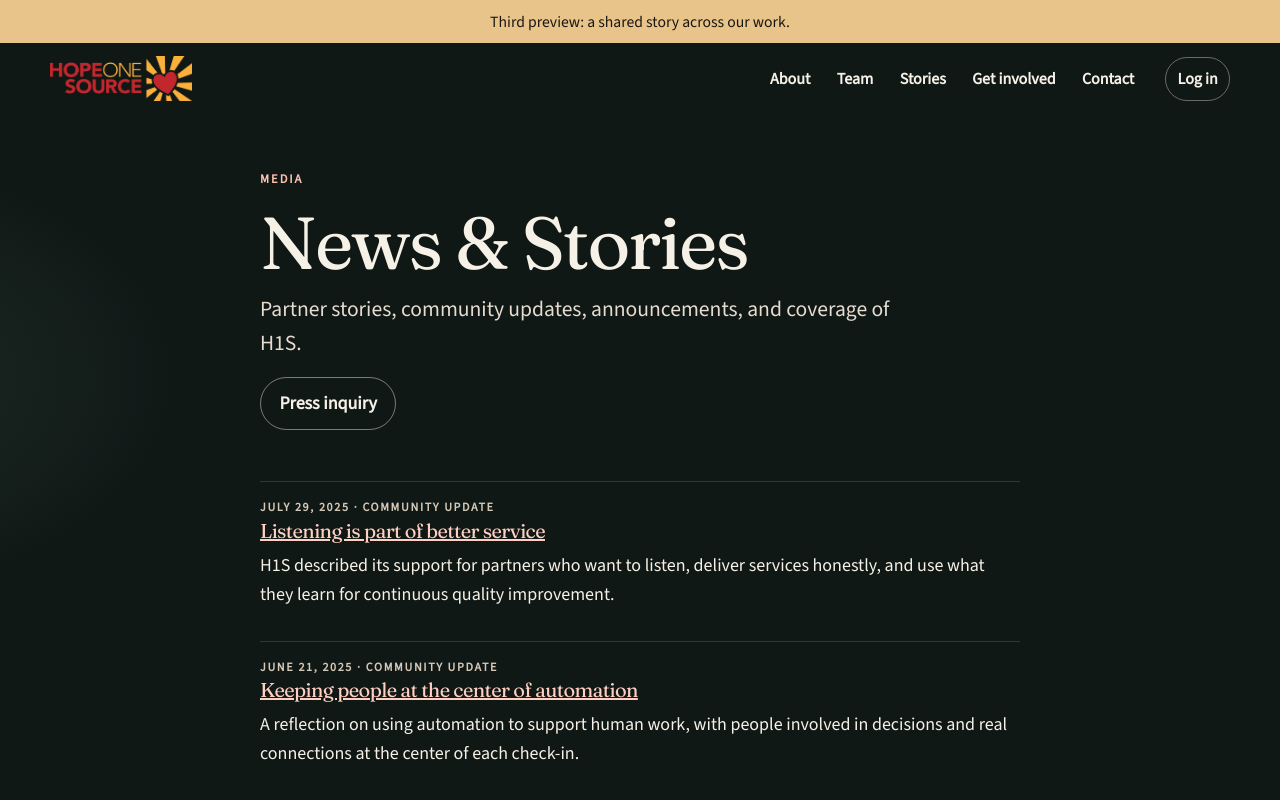
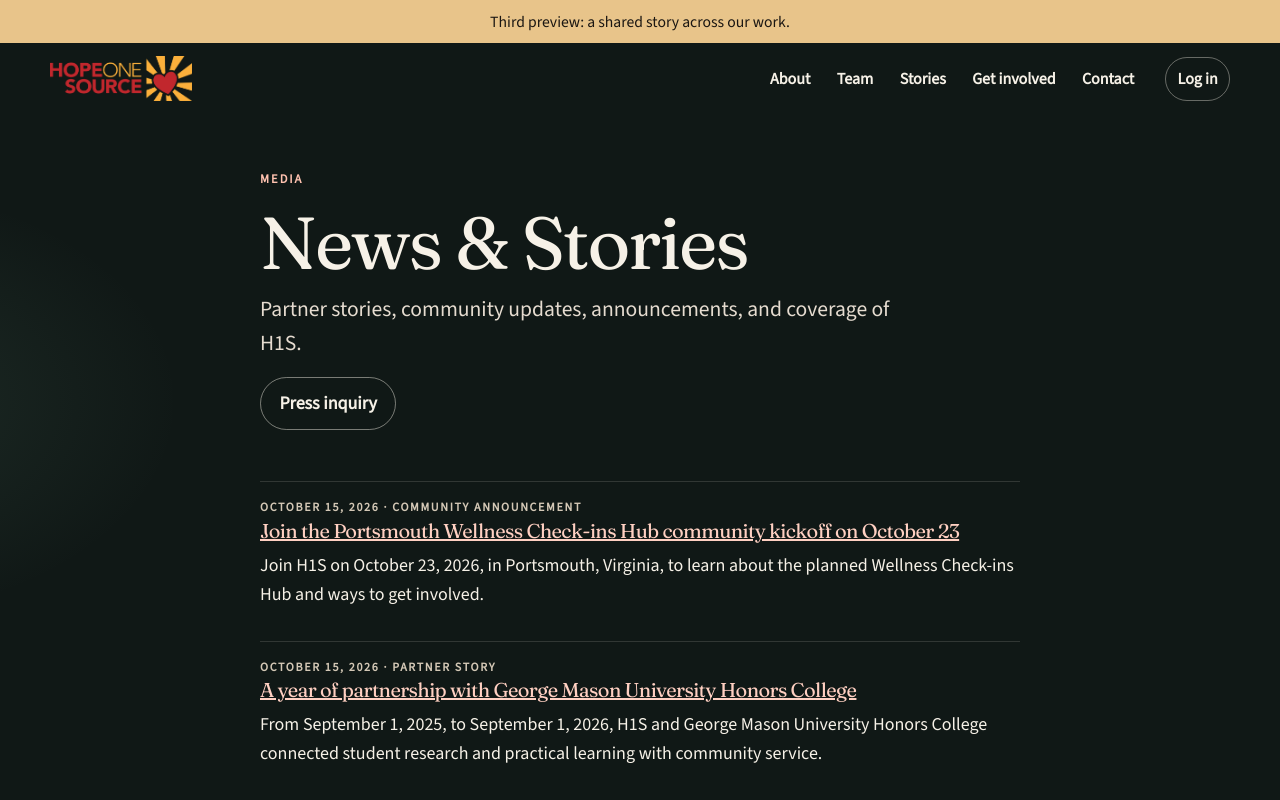
Before and after one commit to hopeonesource/hope1source.org, a React (Vite) app in the folder preview-v4/: page /press in a window 1280 px wide. Shown: the top 800 px of the page. Built offline with nearby package versions, Linux system fonts and the light colour scheme.

Commit message:
Add George Mason partnership and Portsmouth kickoff stories

```diff
--- a/preview-v4/src/content/press.js
+++ b/preview-v4/src/content/press.js
@@ -1,4 +1,5 @@
 import { pressArticleById } from './pressArticles.js'
+import { pressArticlesUpdates } from './pressArticlesUpdates.js'
 
 /** H1S releases live here; independent coverage stays with its publisher. */
 export const releases = [
@@ -165,6 +166,14 @@ export const communityUpdates = [
 // date follows precisely dated items in that same year/month; its label remains
 // at the source's known precision rather than inventing a month or day.
 export const newsItems = [
+  ...pressArticlesUpdates.map((article) => ({
+    date: article.date,
+    dateTime: article.dateTime,
+    title: article.title,
+    detail: article.description,
+    to: `/press/${article.id}`,
+    kind: article.kicker,
+  })),
   ...releases.map((item) => ({ ...item, kind: 'Announcement' })),
   ...coverage.map((item) => ({ ...item, kind: 'Coverage' })),
   ...communityUpdates.map((item) => ({ ...item, kind: 'Community update' })),
--- a/preview-v4/src/content/pressArticles.js
+++ b/preview-v4/src/content/pressArticles.js
@@ -1,7 +1,8 @@
 import { pressArticlesRecent } from './pressArticlesRecent.js'
 import { pressArticlesOlder } from './pressArticlesOlder.js'
+import { pressArticlesUpdates } from './pressArticlesUpdates.js'
 
-export const pressArticles = [...pressArticlesRecent, ...pressArticlesOlder]
+export const pressArticles = [...pressArticlesUpdates, ...pressArticlesRecent, ...pressArticlesOlder]
 
 export function pressArticleById(id) {
   return pressArticles.find((article) => article.id === id)
--- /dev/null
+++ b/preview-v4/src/content/pressArticlesUpdates.js
@@ -0,0 +1,75 @@
+/** New H1S stories; partnership dates are confirmed by H1S. */
+export const pressArticlesUpdates = [
+  {
+    id: 'portsmouth-community-kickoff',
+    legacyPaths: [],
+    title: 'Join the Portsmouth Wellness Check-ins Hub community kickoff on October 23',
+    date: 'October 15, 2026',
+    dateTime: '2026-10-15',
+    author: 'H1S Check-ins',
+    kicker: 'Community announcement',
+    description: 'Join H1S on October 23, 2026, in Portsmouth, Virginia, to learn about the planned Wellness Check-ins Hub and ways to get involved.',
+    blocks: [
+      {
+        type: 'p',
+        text: 'H1S Check-ins invites neighbors, service providers, volunteers, and businesses to the Portsmouth Wellness Check-ins Hub: Phase 1 Community Kickoff on Friday, October 23, 2026.',
+      },
+      {
+        type: 'list',
+        items: [
+          'When: Friday, October 23, 2026, from 2 to 3 p.m. Eastern.',
+          'Where: 801 Dinwiddie Street, Portsmouth, VA 23704.',
+          'Admission: Free. Donations are optional.',
+        ],
+      },
+      {
+        type: 'h2',
+        text: 'Connect with the vision. Help shape what comes next.',
+      },
+      {
+        type: 'p',
+        text: 'The planned hub brings together veteran-focused affordable housing, vocational training in AI and robotics, monthly community wellness check-ins, caregiver support, and wellness retail. Its purpose is to help neighbors stay connected to services and support that meet their needs.',
+      },
+      {
+        type: 'p',
+        text: 'The gathering will introduce the hub’s vision and milestones, followed by refreshments and fellowship. Come learn about the plans, meet others who care about Portsmouth, and explore ways to contribute.',
+      },
+      {
+        type: 'p',
+        text: 'Register for the free community kickoff on Eventbrite.',
+        links: [{
+          text: 'Register for the free community kickoff',
+          href: 'https://www.eventbrite.com/e/portsmouth-wellness-check-ins-hub-phase-1-community-kickoff-tickets-2001893617700',
+        }],
+      },
+    ],
+  },
+  {
+    id: 'george-mason-honors-college-partnership',
+    legacyPaths: [],
+    title: 'A year of partnership with George Mason University Honors College',
+    date: 'October 15, 2026',
+    dateTime: '2026-10-15',
+    author: 'H1S Check-ins',
+    kicker: 'Partner story',
+    description: 'From September 1, 2025, to September 1, 2026, H1S and George Mason University Honors College connected student research and practical learning with community service.',
+    blocks: [
+      {
+        type: 'p',
+        text: 'From September 1, 2025, to September 1, 2026, H1S partnered with George Mason University Honors College to connect student research, technical learning, and practical problem-solving with community service.',
+      },
+      {
+        type: 'p',
+        text: 'Honors College students worked with H1S volunteers on prototypes for grant discovery and writing. Their fall 2025 project handoff included a final report, a writing framework, and a structured intake document—tools designed to help organize information and prepare funding applications.',
+      },
+      {
+        type: 'p',
+        text: 'The partnership continued with a spring 2026 student cohort and academic training supported by university space and guidance. Student research also informed H1S’s planning for the Portsmouth Wellness Check-ins Hub.',
+      },
+      {
+        type: 'p',
+        text: 'The work reflected a shared commitment to listening, learning, and developing practical ways to support those who serve others. H1S thanks the Honors College students, faculty, and volunteers who contributed their time and expertise throughout the year.',
+      },
+    ],
+  },
+]
--- a/preview-v4/src/pages/PressArticle.jsx
+++ b/preview-v4/src/pages/PressArticle.jsx
@@ -70,7 +70,7 @@ export default function PressArticle({ id }) {
       <article className="press-article">
         <header className="wrap narrow press-article-header">
           <Link className="text-link" to="/press">← All press and coverage</Link>
-          <p className="kicker">Archived press release</p>
+          <p className="kicker">{article.kicker || 'Archived press release'}</p>
           <h1>{article.title}</h1>
           <p className="press-article-byline">
             <time dateTime={article.dateTime}>{article.date}</time>
```
Also changed, not shown: 1 other file (tests, documents, lock files or other folders).
